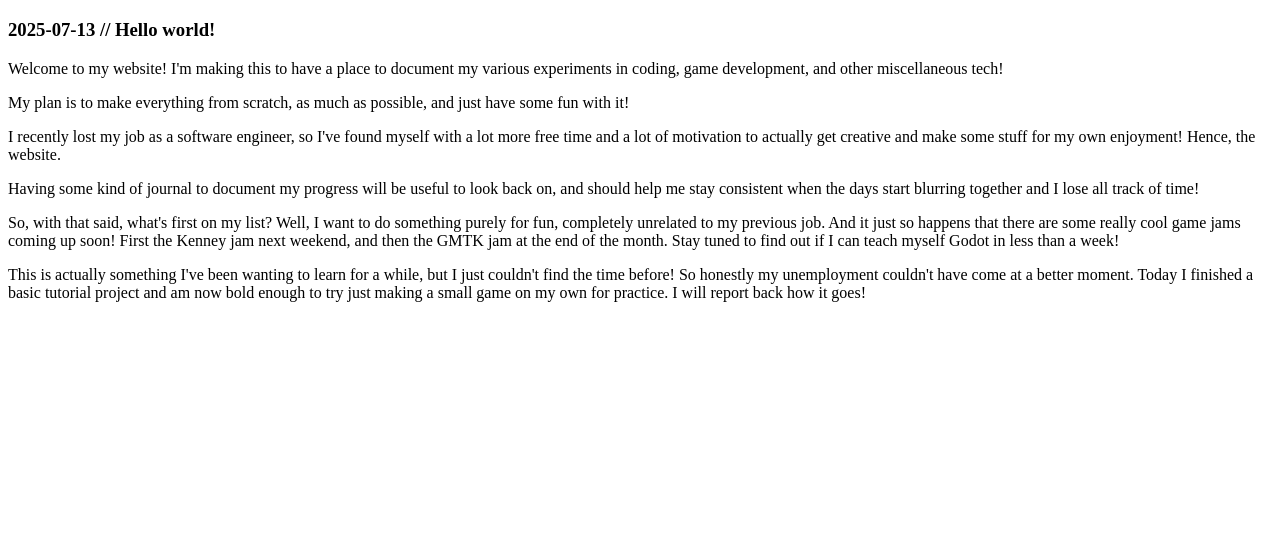
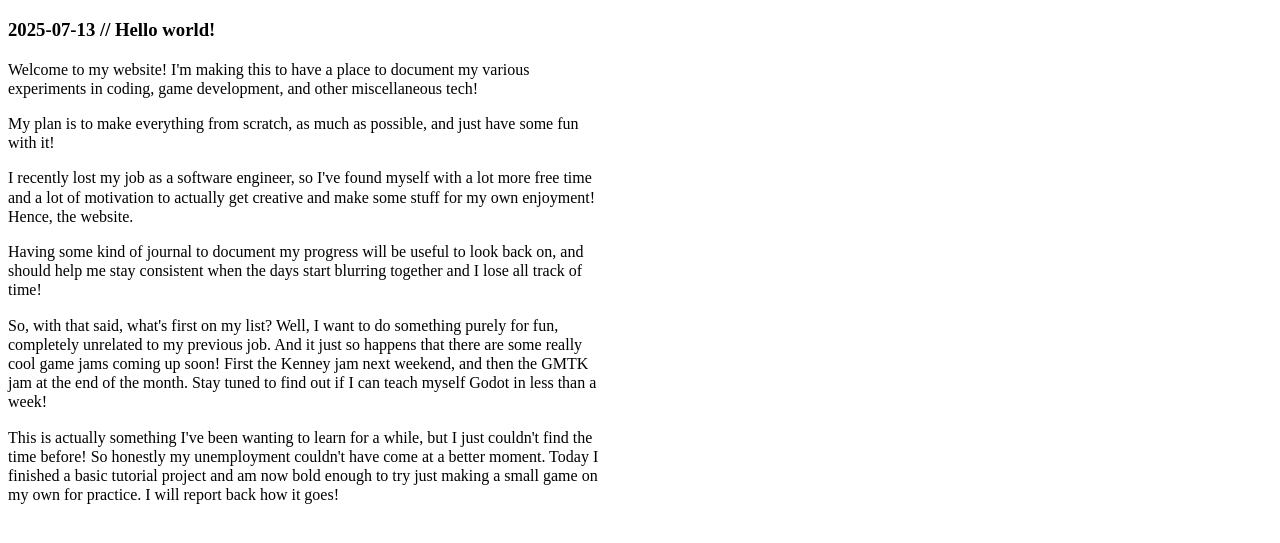
Before and after one commit to xexemery/personal-website, a plain HTML site: page index.html in a window 1280 px wide. Shown: the part 61-604 px from the top of the page. Drawn offline with Linux system fonts and the light colour scheme.

Commit message:
Add css file with basic styling

```diff
--- a/index.html
+++ b/index.html
@@ -5,6 +5,7 @@
   <meta charset="UTF-8">
   <meta name="viewport" content="width=device-width, initial-scale=1.0">
   <title>em's corner</title>
+  <link rel="stylesheet" href="style.css">
 </head>
 
 <body>
--- /dev/null
+++ b/style.css
@@ -0,0 +1,15 @@
+html {
+  box-sizing: border-box;
+}
+
+* {
+  box-sizing: inherit;
+}
+
+body {
+  max-width: 600px;
+}
+
+p {
+  line-height: 120%;
+}
```
